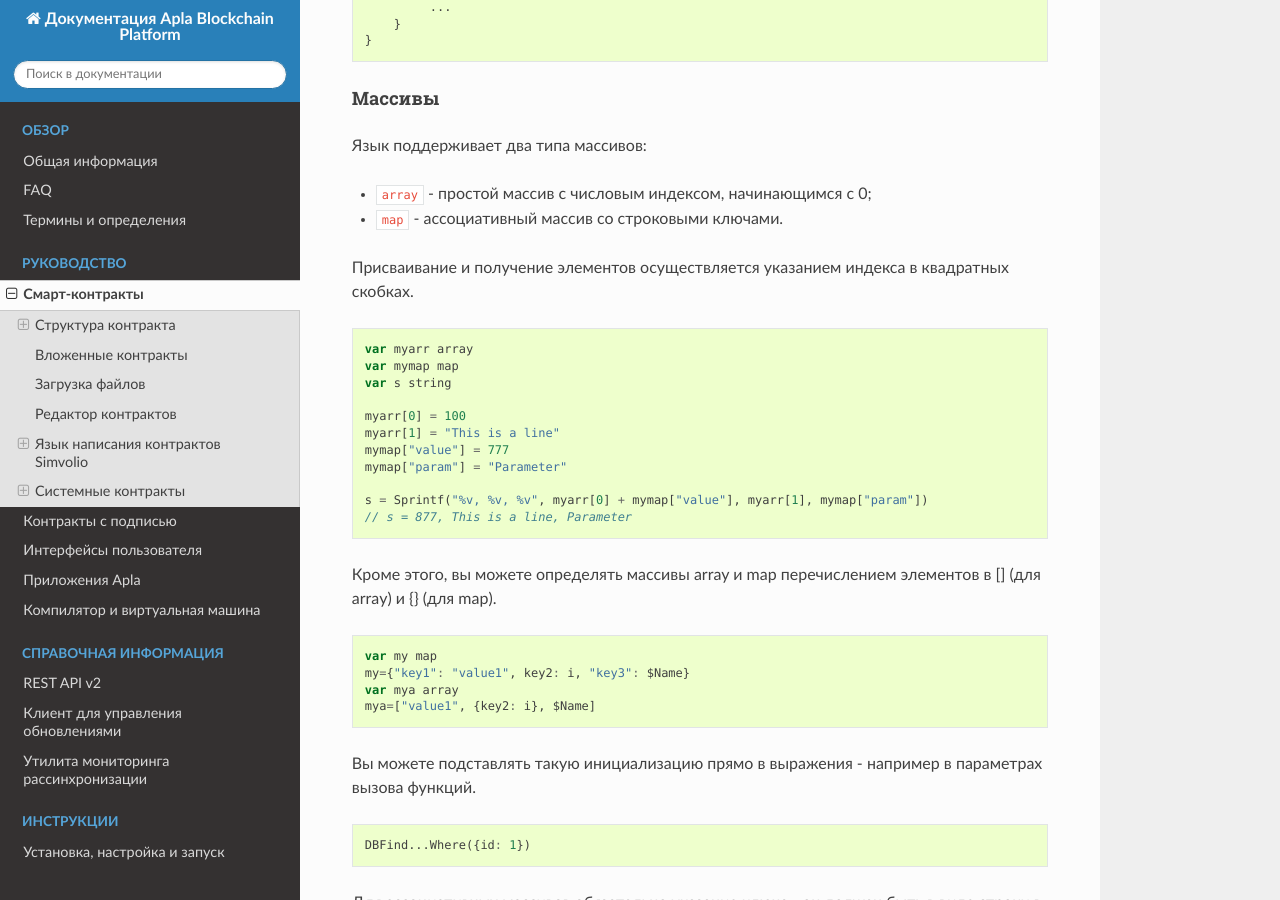
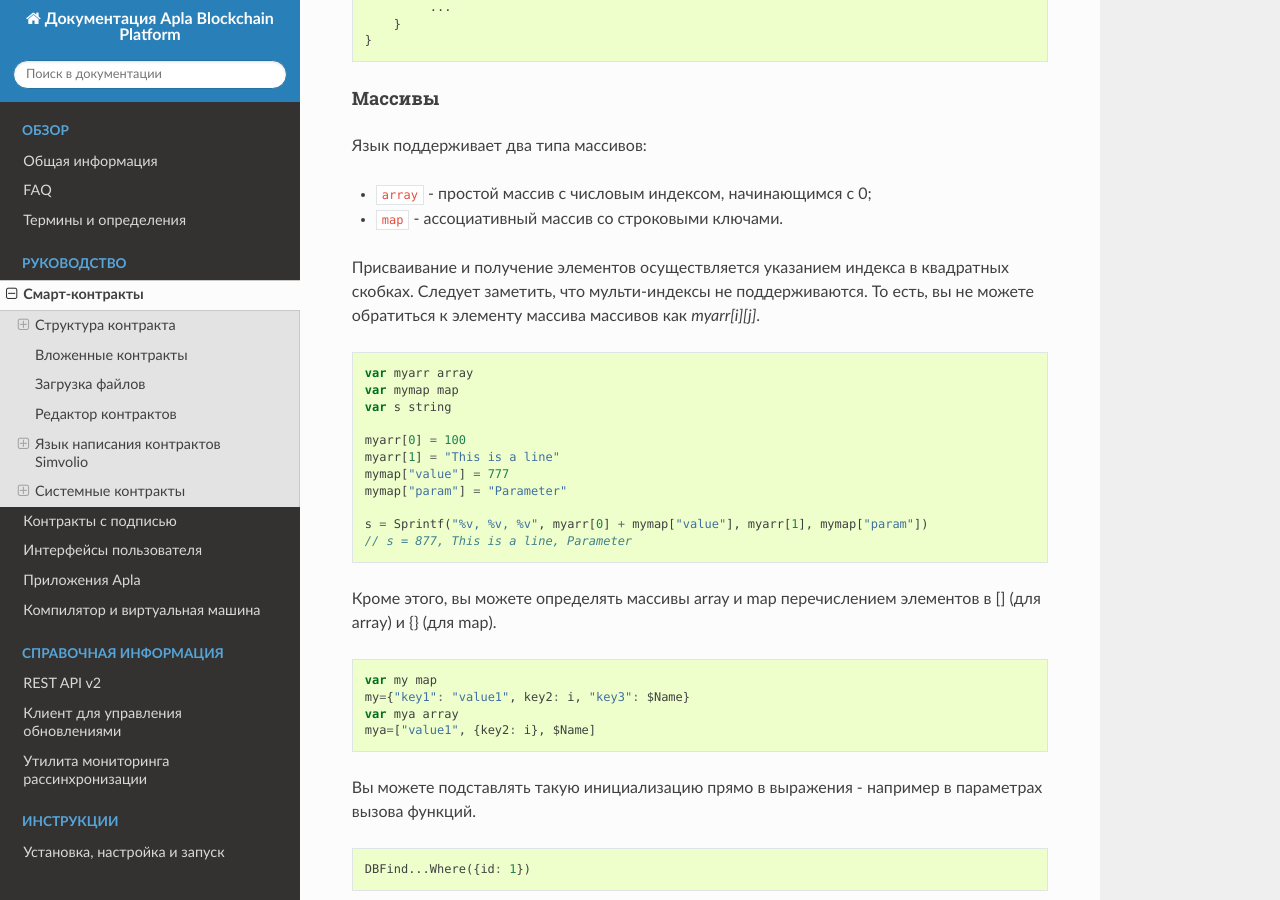
Before and after one commit to AplaProject/apla-docs-ru, a Sphinx documentation site: the page built from source/topics/script.rst, in a window 1280 px wide and 900 px high, scrolled down 6629 px. Built offline with Sphinx 7.4.7 and the Read the Docs theme 2.0.0, drawn with Linux system fonts in a browser that asks for light colours.

Commit message:
Update script.rst

```diff
--- a/source/topics/script.rst
+++ b/source/topics/script.rst
@@ -237,7 +237,7 @@ Cекция data
 * ``array`` - простой массив с числовым индексом, начинающимся с 0;
 * ``map`` - ассоциативный массив со строковыми ключами.
 
-Присваивание и получение элементов осуществляется указанием индекса в квадратных скобках.
+Присваивание и получение элементов осуществляется указанием индекса в квадратных скобках. Следует заметить, что  мульти-индексы не поддерживаются. То есть, вы не можете обратиться к элементу массива массивов как *myarr[i][j]*.
 
 .. code:: js
 
```
